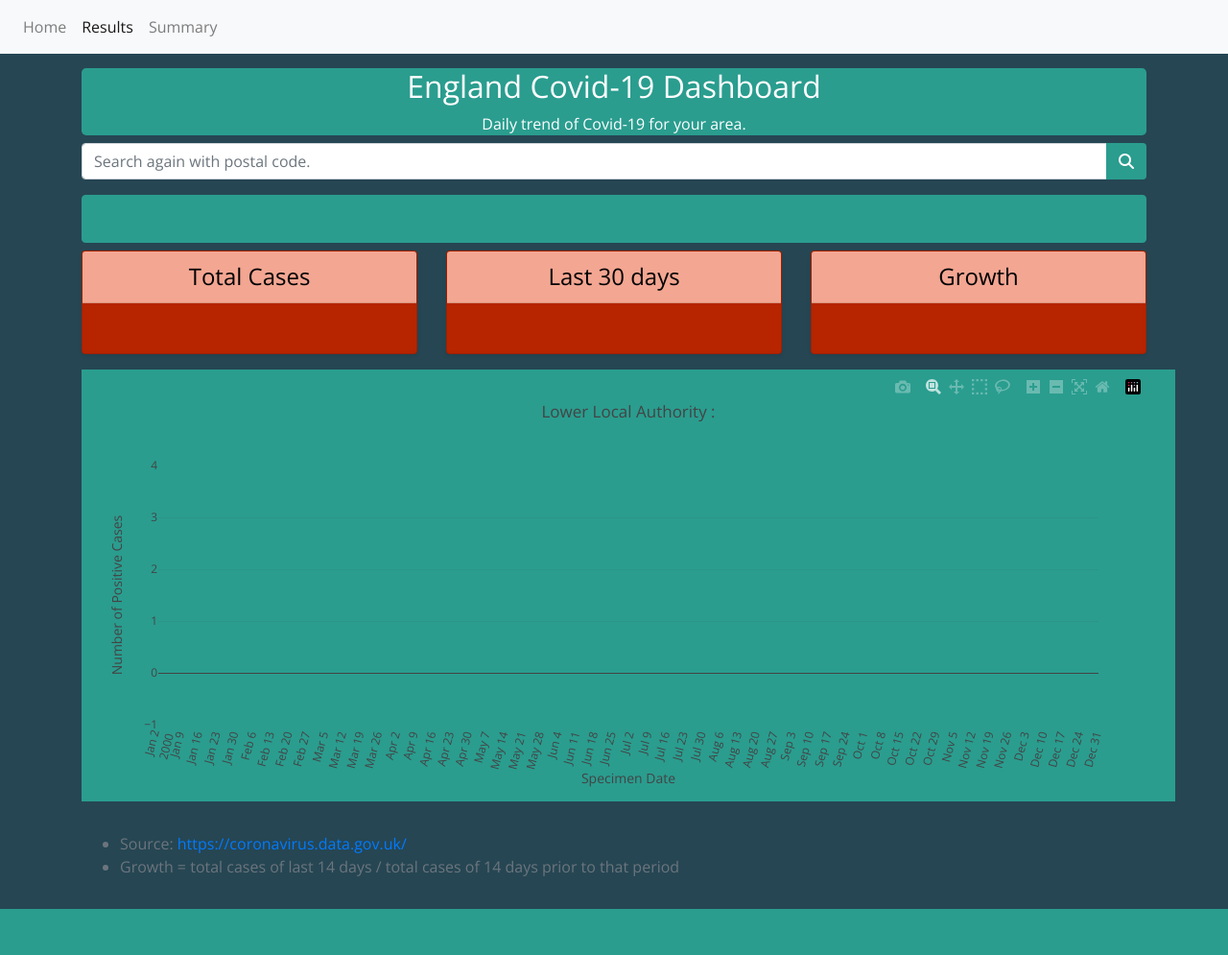
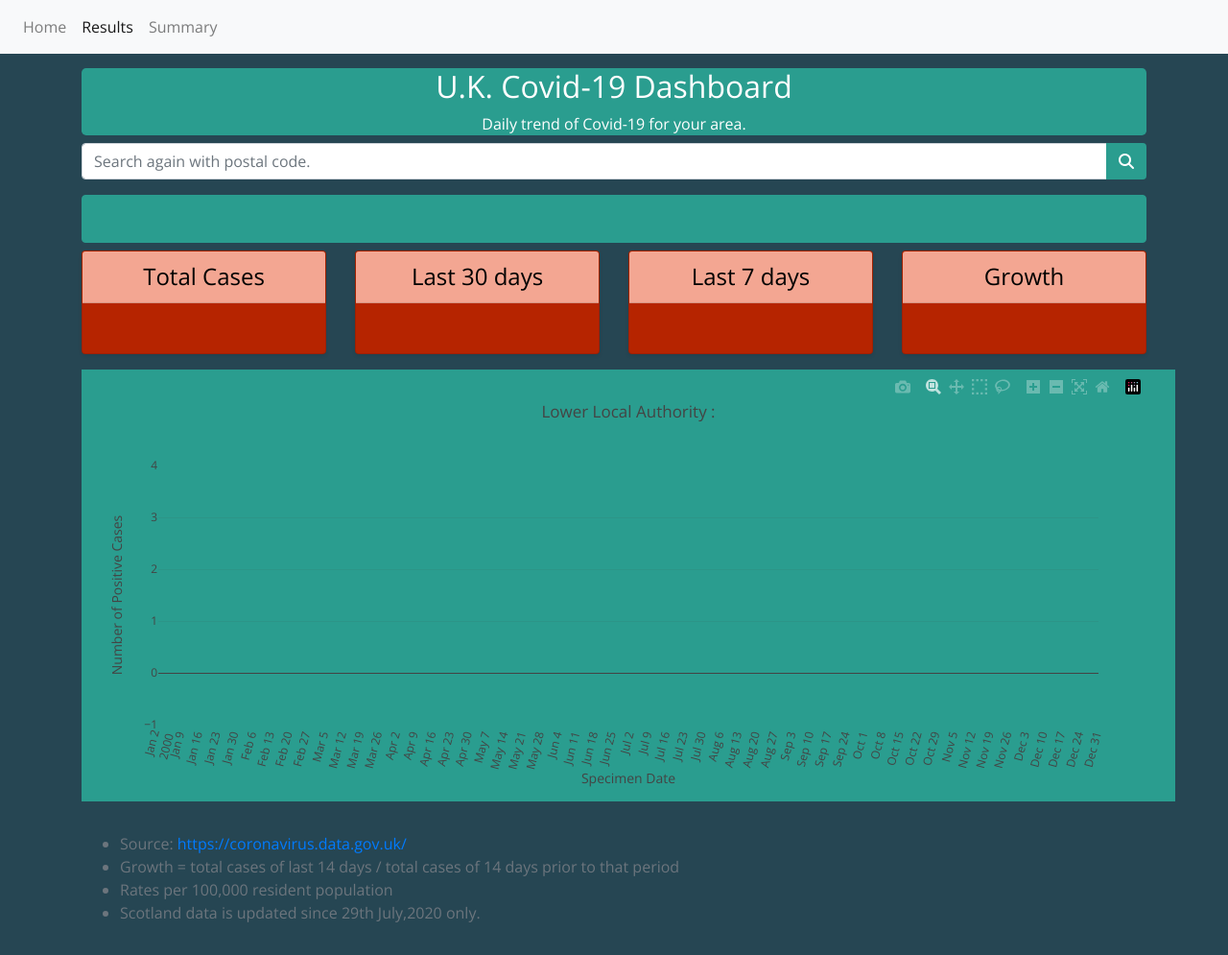
Before and after one commit to bhavesh0009/EnglandCovid19, a Node project: template views/results.ejs in a window 1280 px wide. Shown: the whole page at 96% size. Before the commit the page ends 947 px from the top, so only its background shows below. Run offline with Node 20 templates, Linux system fonts and the light colour scheme; the template is opened without the code that fills it, so the values that code supplies are empty; some libraries are stand-ins or nearby versions.

Commit message:
many changes

```diff
--- a/app.js
+++ b/app.js
@@ -62,7 +62,7 @@ app.get("/results", function (req, res) {
                 var data = JSON.parse(body);
                 var adminDistrict = data["result"]["codes"]["admin_district"];
                 var filtered = ltlasJSON.filter(a => a.areaCode == adminDistrict);
-                var filteredSum = ltlasSumJSON.filter(a => a.areaCode == adminDistrict);
+                var filteredSum = ltlasAllSumDfJSON.filter(a => a.areaCode == adminDistrict);
                 if (filtered.length > 0) {
                     let specimenDate = [];
                     let confirmedCases = [];
@@ -78,6 +78,9 @@ app.get("/results", function (req, res) {
                     areaTotal = filteredSum[0]['dailyLabConfirmedCases'];
                     arealast30 = filteredSum[0]['last30dCases'];
                     areaR = filteredSum[0]['rBasic'];
+                    arealast7 = filteredSum[0]['last7dCases'];
+                    areaArea = filteredSum[0]['Area'];
+                    areaPopulation = filteredSum[0]['Population'];
                     res.render("results", {
                         specimenDate: specimenDate,
                         confirmedCases: confirmedCases,
@@ -85,7 +88,10 @@ app.get("/results", function (req, res) {
                         areaTotal: areaTotal,
                         arealast30: arealast30,
                         areaR: areaR,
-                        ma7Lower: ma7Lower
+                        ma7Lower: ma7Lower,
+                        arealast7: arealast7,
+                        areaArea: areaArea,
+                        areaPopulation: areaPopulation
                     });
                 }
                 else {
@@ -101,7 +107,7 @@ app.get("/results", function (req, res) {
     else if (query.length == 9) {
         var adminDistrict = query;
         var filtered = ltlasJSON.filter(a => a.areaCode == adminDistrict);
-        var filteredSum = ltlasSumJSON.filter(a => a.areaCode == adminDistrict);
+        var filteredSum = ltlasAllSumDfJSON.filter(a => a.areaCode == adminDistrict);
         if (filtered.length > 0) {
             let specimenDate = [];
             let confirmedCases = [];
@@ -117,6 +123,9 @@ app.get("/results", function (req, res) {
             areaTotal = filteredSum[0]['dailyLabConfirmedCases'];
             arealast30 = filteredSum[0]['last30dCases'];
             areaR = filteredSum[0]['rBasic'];
+            arealast7 = filteredSum[0]['last7dCases'];
+            areaArea = filteredSum[0]['Area'];
+            areaPopulation = filteredSum[0]['Population'];
             res.render("results", {
                 specimenDate: specimenDate,
                 confirmedCases: confirmedCases,
@@ -124,7 +133,10 @@ app.get("/results", function (req, res) {
                 areaTotal: areaTotal,
                 arealast30: arealast30,
                 areaR: areaR,
-                ma7Lower: ma7Lower
+                ma7Lower: ma7Lower,
+                arealast7: arealast7,
+                areaArea: areaArea,
+                areaPopulation: areaPopulation
             });
         }}
         else{
--- a/views/index.ejs
+++ b/views/index.ejs
@@ -22,7 +22,7 @@
     <meta http-equiv="X-UA-Compatible" content="IE=edge">
     <meta name="description" content="">
     <meta name="viewport" content="width=device-width, initial-scale=1">
-    <title>England Covid-19 Dashboard</title>
+    <title>U.K. Covid-19 Dashboard</title>
     <link rel="stylesheet" href="https://stackpath.bootstrapcdn.com/bootstrap/4.5.0/css/bootstrap.min.css"
         integrity="sha384-9aIt2nRpC12Uk9gS9baDl411NQApFmC26EwAOH8WgZl5MYYxFfc+NcPb1dKGj7Sk" crossorigin="anonymous">
     <link rel="icon" href="/images/favicon_virus.ico">
@@ -42,7 +42,7 @@
     </nav>
     <div class="container" id="jumboContainer">
         <div class="jumbotron">
-            <h1 class="display-5">England Covid-19 Dashboard</h1>
+            <h1 class="display-5">U.K. Covid-19 Dashboard</h1>
             <p>Daily trend of Covid-19 for your area.</p>
             <p><em>Last Updated : <%= lastRefreshJSON[0].lastUpdatedAt.substring(0,19) %></em></p>
             <p>Follow me on twitter<a class="btn-floating btn-lg btn-tw" type="button" role="button" href="https://twitter.com/bhavesh_09"><i class="fab fa-twitter"></i></a></p>
@@ -150,7 +150,7 @@
                     <li>Source: <a href="https://coronavirus.data.gov.uk/">https://coronavirus.data.gov.uk/</a></li>
                     <li>Growth = total cases of last 14 days / total cases of 14 days prior to that period</li>
                     <li>Rates per 100,000 resident population</li>
-                    <li>Scotland historical information is not getting populated.</li>
+                    <li>Scotland data is updated since 29th July,2020 only.</li>
                 </ul>
             </span>
         </div>
--- a/views/results.ejs
+++ b/views/results.ejs
@@ -21,7 +21,7 @@
     <script src="https://cdn.plot.ly/plotly-latest.min.js"></script>
     <meta charset="utf-8">
     <meta http-equiv="X-UA-Compatible" content="IE=edge">
-    <title>England Covid-19</title>
+    <title>U.K. Covid-19</title>
     <link rel="stylesheet" href="https://stackpath.bootstrapcdn.com/bootstrap/4.5.0/css/bootstrap.min.css"
         integrity="sha384-9aIt2nRpC12Uk9gS9baDl411NQApFmC26EwAOH8WgZl5MYYxFfc+NcPb1dKGj7Sk" crossorigin="anonymous">
     <meta name="description" content="">
@@ -45,7 +45,7 @@
     <section id="header">
         <div class="container text-center" id="jumboContainer">
             <div class="jumbotron mb-2" id="jumboContainerResults">
-                <h2>England Covid-19 Dashboard</h2>
+                <h2>U.K. Covid-19 Dashboard</h2>
                 <p class="mb-2">Daily trend of Covid-19 for your area.</p>
             </div>
         </div>
@@ -93,6 +93,14 @@
                     </div>
                     <div class="card-body">
                         <h1 class="card-title pricing-card-title"><%= arealast30%></h1>
+                    </div>
+                </div>
+                <div class="card shadow-sm" id="mainCards">
+                    <div class="card-header" id="mainCardHeader">
+                        <h4 class="my-0 font-weight-normal">Last 7 days</h4>
+                    </div>
+                    <div class="card-body">
+                        <h1 class="card-title pricing-card-title"><%= arealast7%></h1>
                     </div>
                 </div>
                 <div class="card shadow-sm" id="mainCards">
@@ -172,7 +180,8 @@
                 <ul>
                     <li>Source: <a href="https://coronavirus.data.gov.uk/">https://coronavirus.data.gov.uk/</a></li>
                     <li>Growth = total cases of last 14 days / total cases of 14 days prior to that period</li>
-                </ul>
+                    <li>Rates per 100,000 resident population</li>
+                    <li>Scotland data is updated since 29th July,2020 only.</li>                </ul>
             </span>
         </div>
     </footer>
```
Also changed, not shown: views/summary.ejs (+13 -2 lines), 1 other file.
